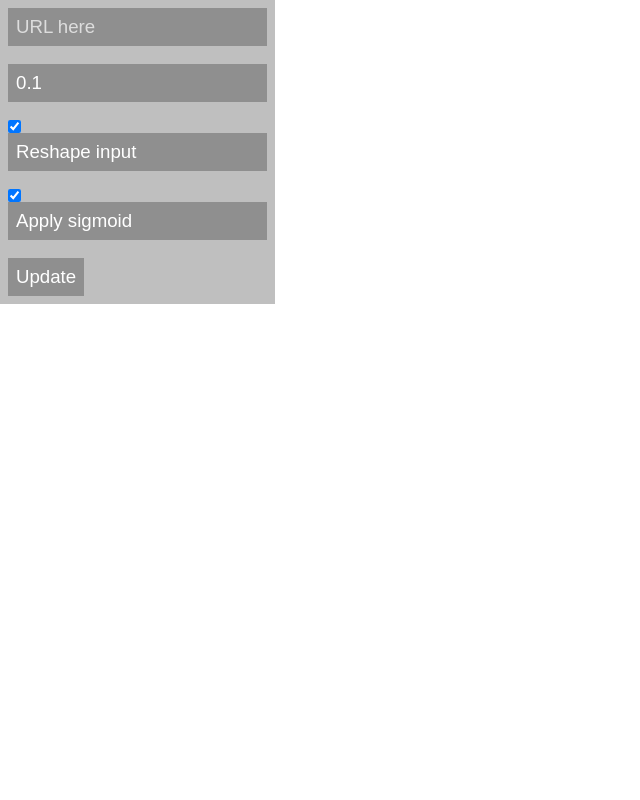
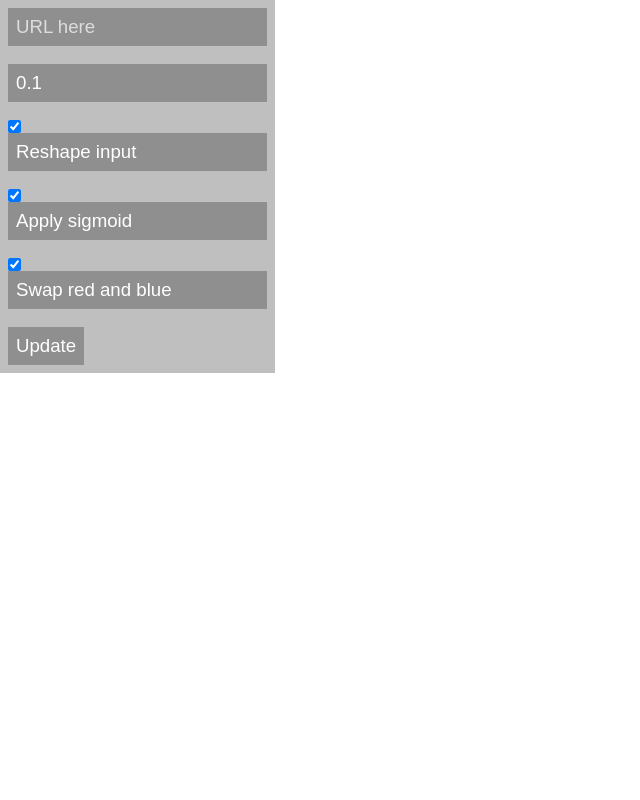
Before and after one commit to tehZevo/aegis-visualizer, a Flask app: page / in a window 1280 px wide. Shown: the whole page, without its empty margins (0-640 px from the left). Run offline with Flask 2, Linux system fonts and the light colour scheme; some libraries are stand-ins or nearby versions.

Commit message:
Add RB swap option

```diff
--- a/templates/index.html
+++ b/templates/index.html
@@ -54,9 +54,11 @@
       <input id="rate-input" type="text" value="0.1" placeholder="Update rate (seconds)"><br>
       <div>
         <input id="reshape-input" name="reshape" type="checkbox" checked="true" value="true">
-        <label for="reshape"> Reshape input</label><br>
+        <label for="reshape">Reshape input</label><br>
         <input id="sigmoid-input" name="sigmoid" type="checkbox" checked="true" value="true">
-        <label for="sigmoid"> Apply sigmoid</label><br>
+        <label for="sigmoid">Apply sigmoid</label><br>
+        <input id="swap-rb-input" name="swap-rb" type="checkbox" checked="false" value="false">
+        <label for="swap-rb">Swap red and blue</label><br>
       </div>
       <button id="update">Update</button>
     </div>
@@ -73,6 +75,7 @@
 
     var doReshape = true;
     var doSigmoid = true;
+    var doSwapRB = false;
     document.getElementById("reshape-input").addEventListener("change", (e) =>
     {
       doReshape = event.currentTarget.checked;
@@ -80,6 +83,10 @@
     document.getElementById("sigmoid-input").addEventListener("change", (e) =>
     {
       doSigmoid = event.currentTarget.checked;
+    });
+    document.getElementById("swap-rb-input").addEventListener("change", (e) =>
+    {
+      doSwapRB = event.currentTarget.checked;
     });
 
     function draw(data)
@@ -100,6 +107,16 @@
       tf.browser.toPixels(data, canvas);
 
       console.log(tf.memory().numTensors);
+    }
+
+    //TODO: move this to the onclick action?
+    if(doSwapRB)
+    {
+      g.filter = 'url(#matrix)';
+    }
+    else
+    {
+      g.filter = "none";
     }
 
     //get url to fetch
@@ -142,7 +159,7 @@
         {
           canvas.width = window.innerWidth;
           canvas.height = window.innerHeight;
-          g.filter = 'url(#matrix)';
+
           g.drawImage(img, 0, 0, canvas.width, canvas.height);
         }
 
@@ -155,7 +172,6 @@
       {
         if(data != null)
         {
-          g.filter = "none";
           data = tf.reshape(data.data, data.shape);
         }
         else
```
